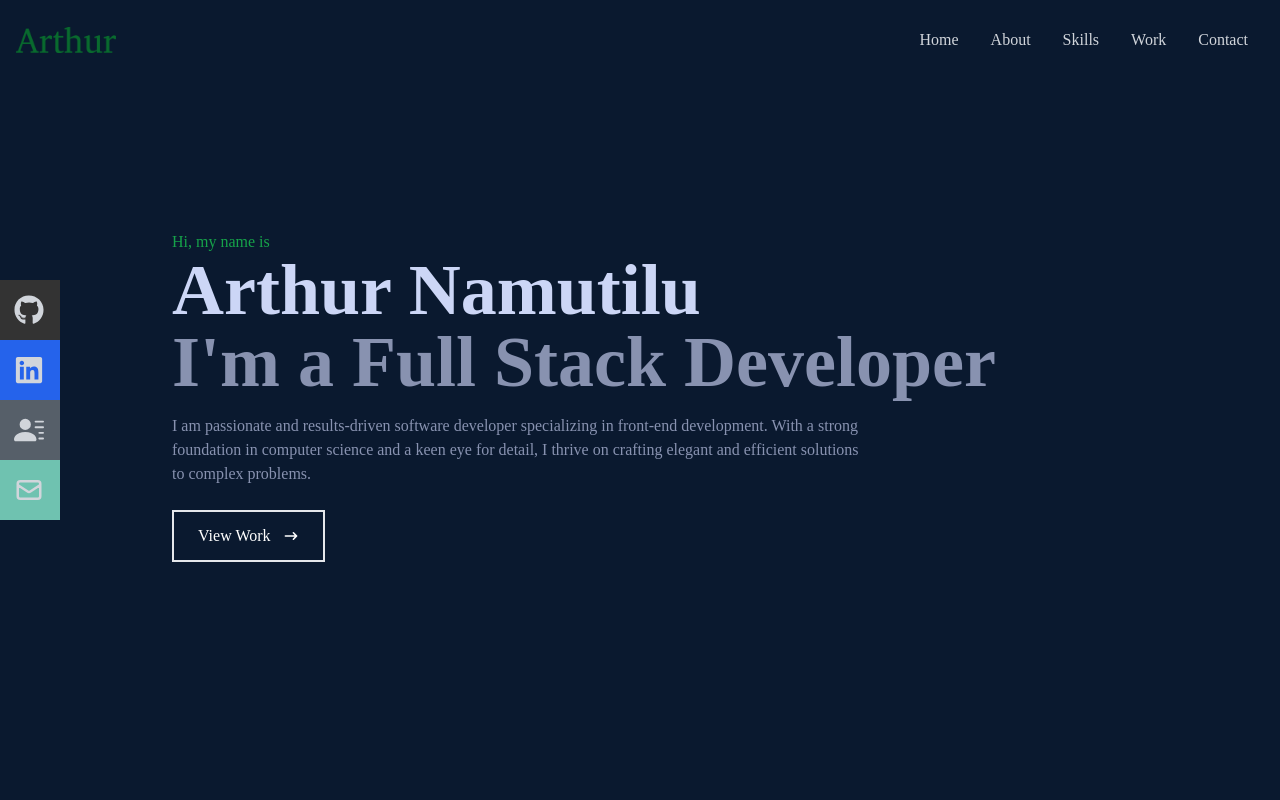
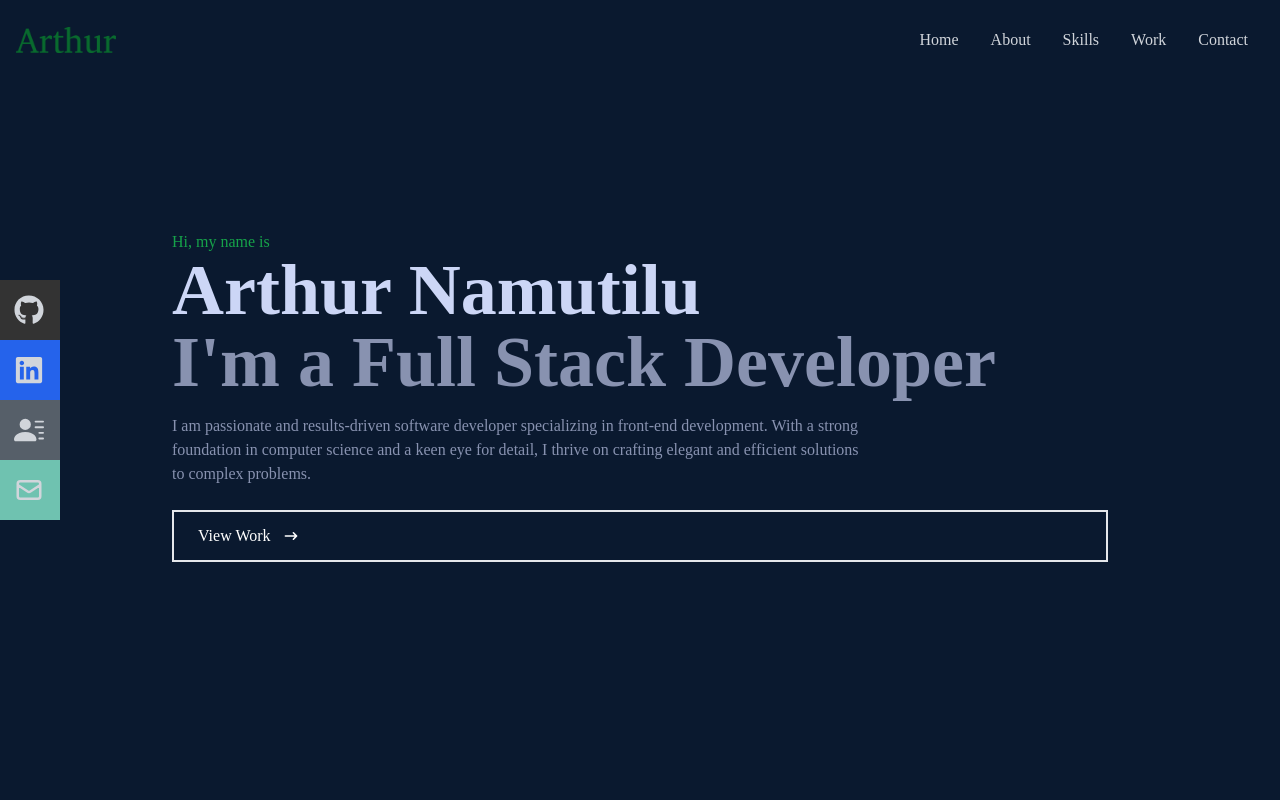
Before and after one commit to ArthurNamutilu/portfolio, a React (Create React App) app: page / in a window 1280 px wide. Shown: the top 800 px of the page. Built offline with nearby package versions, Linux system fonts and the light colour scheme; the HTML template or start-up script is replaced by a standard one.

Commit message:
activated view work button

```diff
--- a/src/components/Home.jsx
+++ b/src/components/Home.jsx
@@ -1,4 +1,5 @@
 import { HiArrowNarrowRight } from "react-icons/hi";
+import { Link } from "react-scroll";
 
 const Home = () => {
   return (
@@ -20,12 +21,23 @@
           solutions to complex problems.
         </p>
         <div>
-          <button className="text-white border-2 group px-6 py-3 my-2 flex items-center hover:bg-green-500  ">
+          <Link
+            to="work"
+            smooth={true}
+            duration={500}
+            className="text-white border-2 group px-6 py-3 my-2 flex items-center hover:bg-green-500"
+          >
             View Work{" "}
             <span className="group-hover:rotate-90 duration-300">
               <HiArrowNarrowRight className="ml-3" />
             </span>
-          </button>
+          </Link>
+          {/* <button className="text-white border-2 group px-6 py-3 my-2 flex items-center hover:bg-green-500  ">
+            View Work{" "}
+            <span className="group-hover:rotate-90 duration-300">
+              <HiArrowNarrowRight className="ml-3" />
+            </span>
+          </button> */}
         </div>
       </div>
     </div>
```
